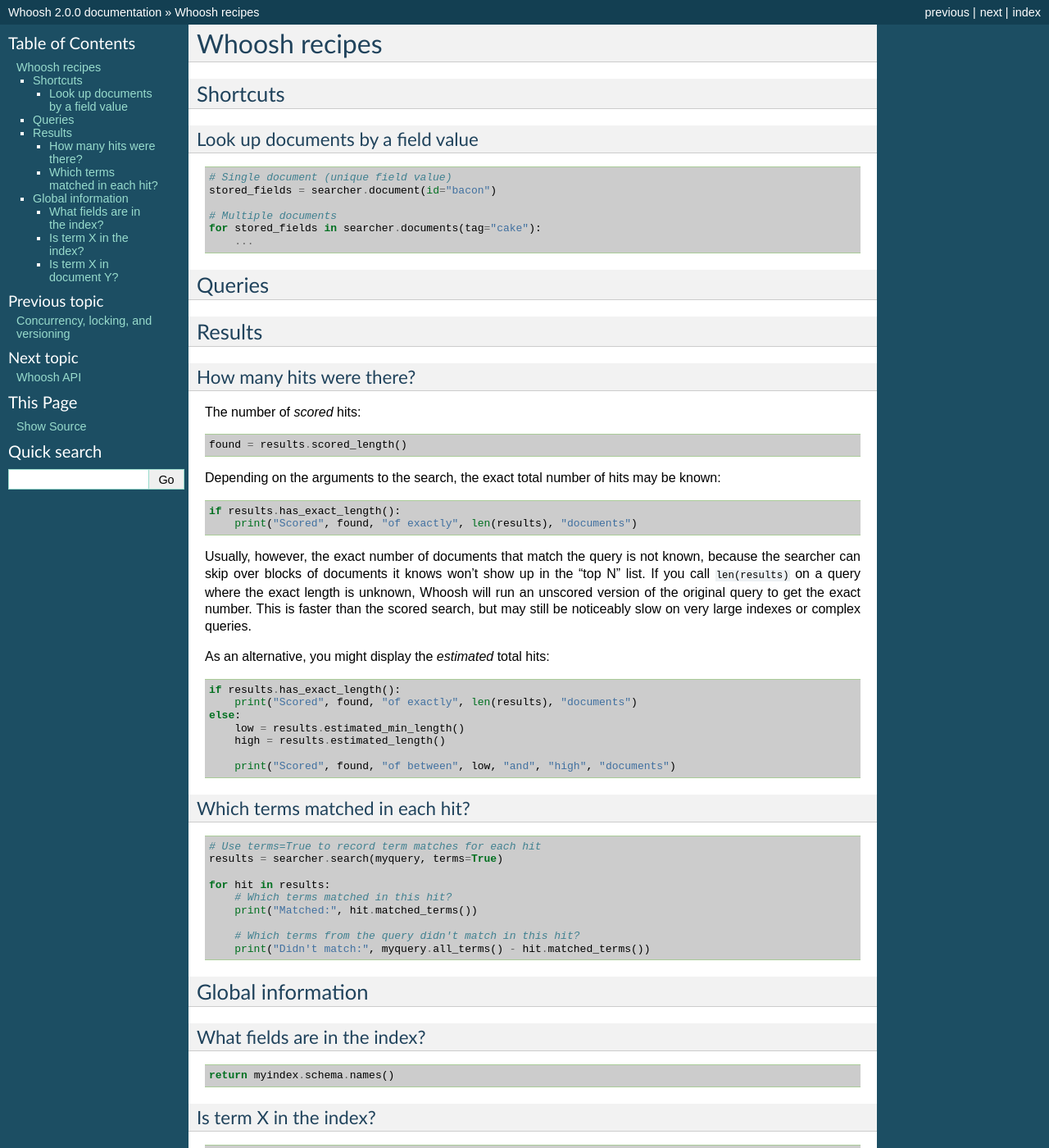
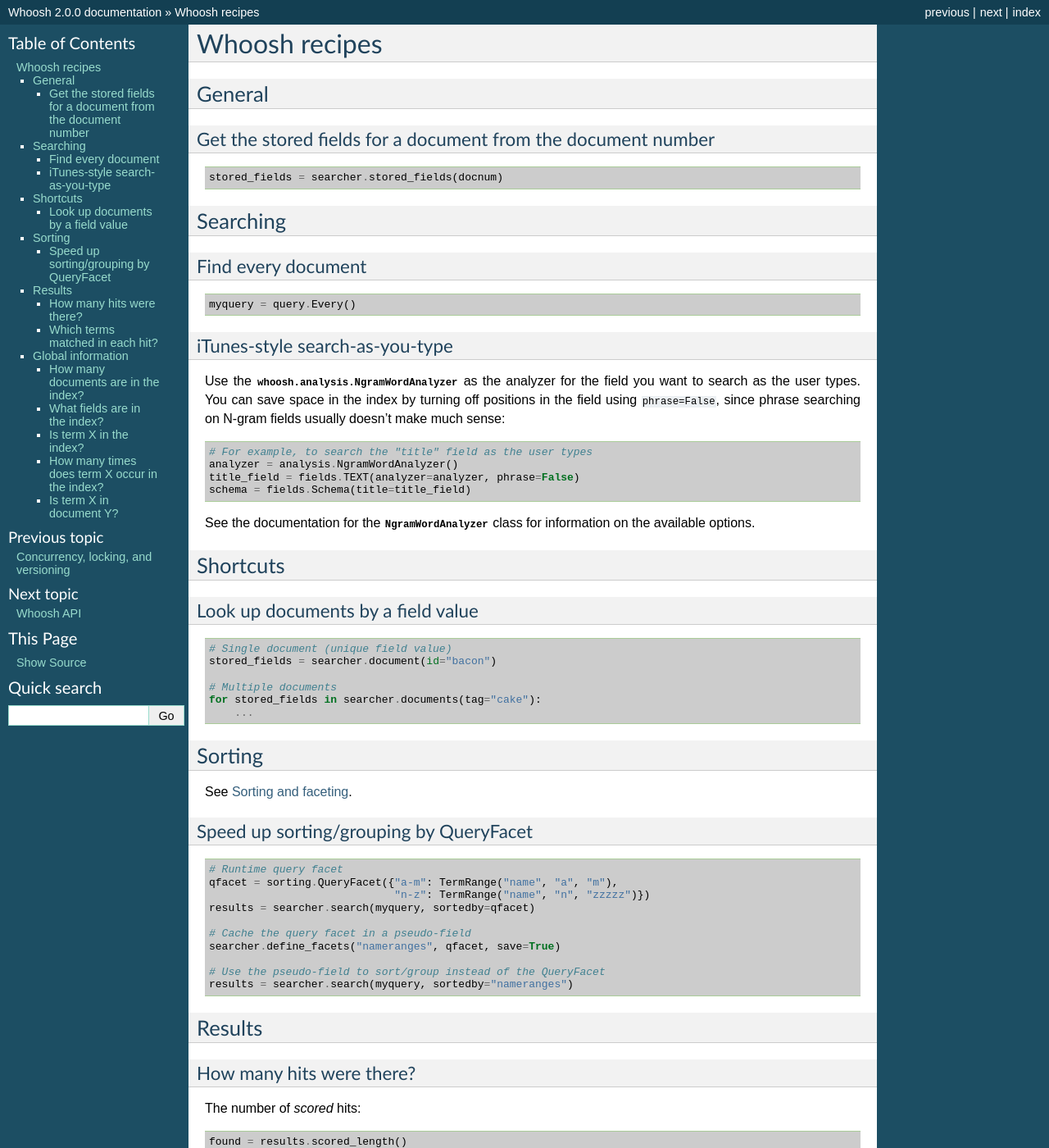
Before and after one commit to dex4er/whoosh, a Sphinx documentation site: the page built from docs/source/recipes.rst, in a window 1280 px wide and 1400 px high. Shown: the whole window at 82% size. Built offline with Sphinx 7.4.7, drawn with Linux system fonts in a browser that asks for light colours; some of the changed text lies outside the part shown.

Commit message:
Docs updates.

```diff
--- a/docs/source/recipes.rst
+++ b/docs/source/recipes.rst
@@ -1,6 +1,43 @@
 ==============
 Whoosh recipes
 ==============
+
+General
+=======
+
+Get the stored fields for a document from the document number
+-------------------------------------------------------------
+::
+
+    stored_fields = searcher.stored_fields(docnum)
+
+
+Searching
+=========
+
+Find every document
+-------------------
+::
+
+    myquery = query.Every()
+
+
+iTunes-style search-as-you-type
+-------------------------------
+
+Use the :class:`whoosh.analysis.NgramWordAnalyzer` as the analyzer for the
+field you want to search as the user types. You can save space in the index by
+turning off positions in the field using ``phrase=False``, since phrase
+searching on N-gram fields usually doesn't make much sense::
+
+    # For example, to search the "title" field as the user types
+    analyzer = analysis.NgramWordAnalyzer()
+    title_field = fields.TEXT(analyzer=analyzer, phrase=False)
+    schema = fields.Schema(title=title_field)
+
+See the documentation for the :class:`~whoosh.analysis.NgramWordAnalyzer` class
+for information on the available options.
+
 
 Shortcuts
 =========
@@ -17,9 +54,26 @@ Look up documents by a field value
         ...
 
 
-Queries
+Sorting
 =======
 
+See :doc:`facets`.
+
+
+Speed up sorting/grouping by QueryFacet
+---------------------------------------
+::
+
+    # Runtime query facet
+    qfacet = sorting.QueryFacet({"a-m": TermRange("name", "a", "m"),
+                                 "n-z": TermRange("name", "n", "zzzzz")})
+    results = searcher.search(myquery, sortedby=qfacet)
+
+    # Cache the query facet in a pseudo-field
+    searcher.define_facets("nameranges", qfacet, save=True)
+
+    # Use the pseudo-field to sort/group instead of the QueryFacet
+    results = searcher.search(myquery, sortedby="nameranges")
 
 
 Results
@@ -74,17 +128,41 @@ Which terms matched in each hit?
 Global information
 ==================
 
+How many documents are in the index?
+------------------------------------
+::
+
+    # Including documents that are deleted but not yet optimized away
+    numdocs = searcher.doc_count_all()
+
+    # Not including deleted documents
+    numdocs = searcher.doc_count()
+
+
 What fields are in the index?
 -----------------------------
 ::
 
     return myindex.schema.names()
 
+
 Is term X in the index?
 -----------------------
 ::
 
     return ("content", "wobble") in searcher
+
+
+How many times does term X occur in the index?
+----------------------------------------------
+::
+
+    # Number of times content:wobble appears in all documents
+    freq = searcher.frequency("content", "wobble")
+
+    # Number of documents containing content:wobble
+    docfreq = searcher.doc_frequency("content", "wobble")
+
 
 Is term X in document Y?
 ------------------------
--- a/docs/source/searching.rst
+++ b/docs/source/searching.rst
@@ -113,28 +113,7 @@ floating point number.
 Sorting
 -------
 
-Instead of sorting the matched documents by a score, you can sort them by the
-contents of one or more indexed field(s). These should be fields for which each
-document stores one term (i.e. an ID field type), for example "path", "id",
-"date", etc.
-
-To sort by the contents of the "path" field::
-
-    results = s.search(myquery, sortedby="path")
-
-To sort by the contents of the "date" field, and within that the "id" field::
-
-    results = s.search(myquery, sortedby=["path", "date"])
-
-To reverse the sort order::
-
-    results = s.search(myquery, sortedby="path", reverse=True)
-
-To do more complex sorts (with different fields sorted in different directions)
-use a Sorter object. See :doc:`api/sorting`.
-
-Sorting relies on field caches. See :doc:`fieldcaches` for information about
-field caches.
+See :doc:`facets`.
 
 
 Highlighting snippets and More Like This
```
Also changed, not shown: 1 other file.
